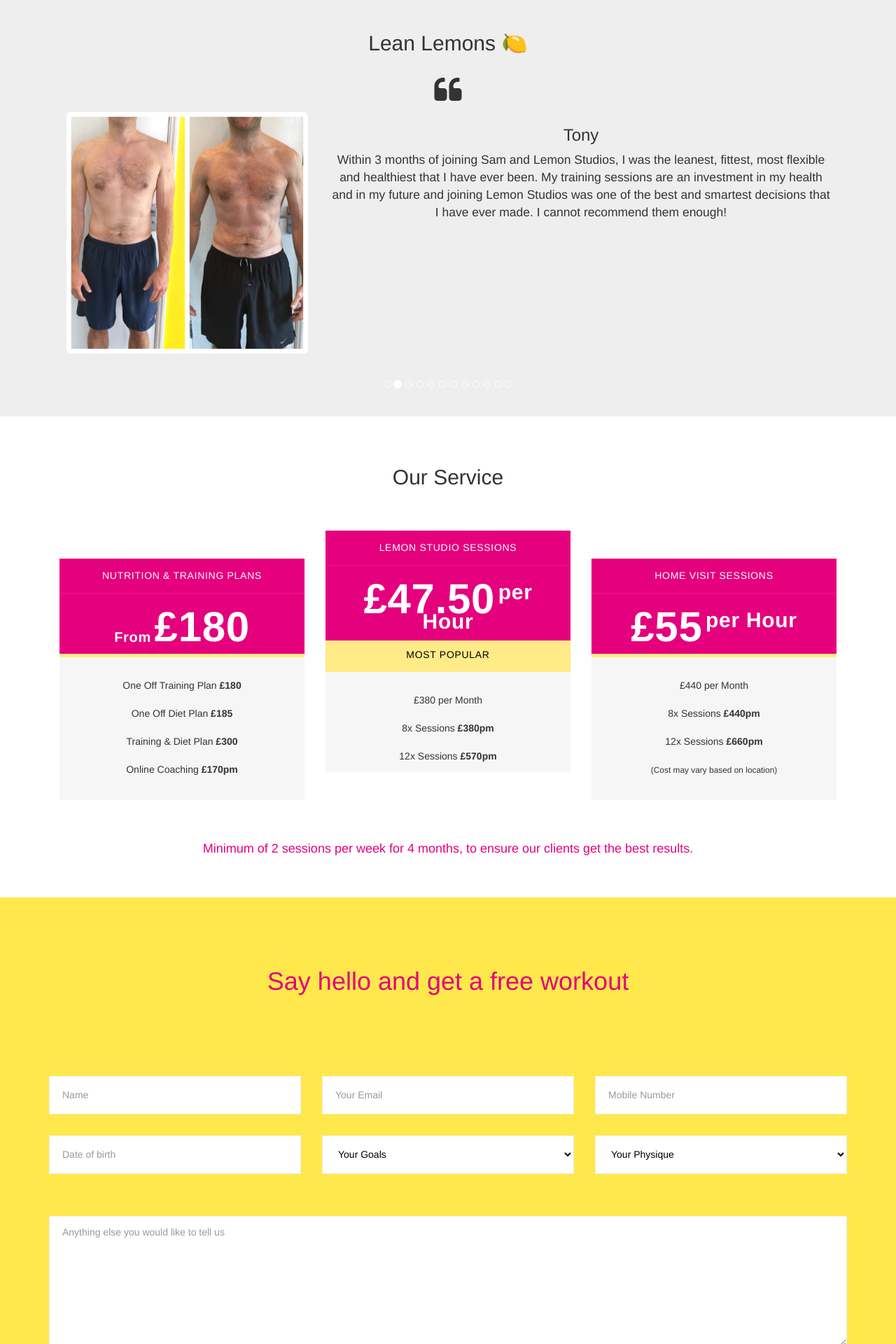
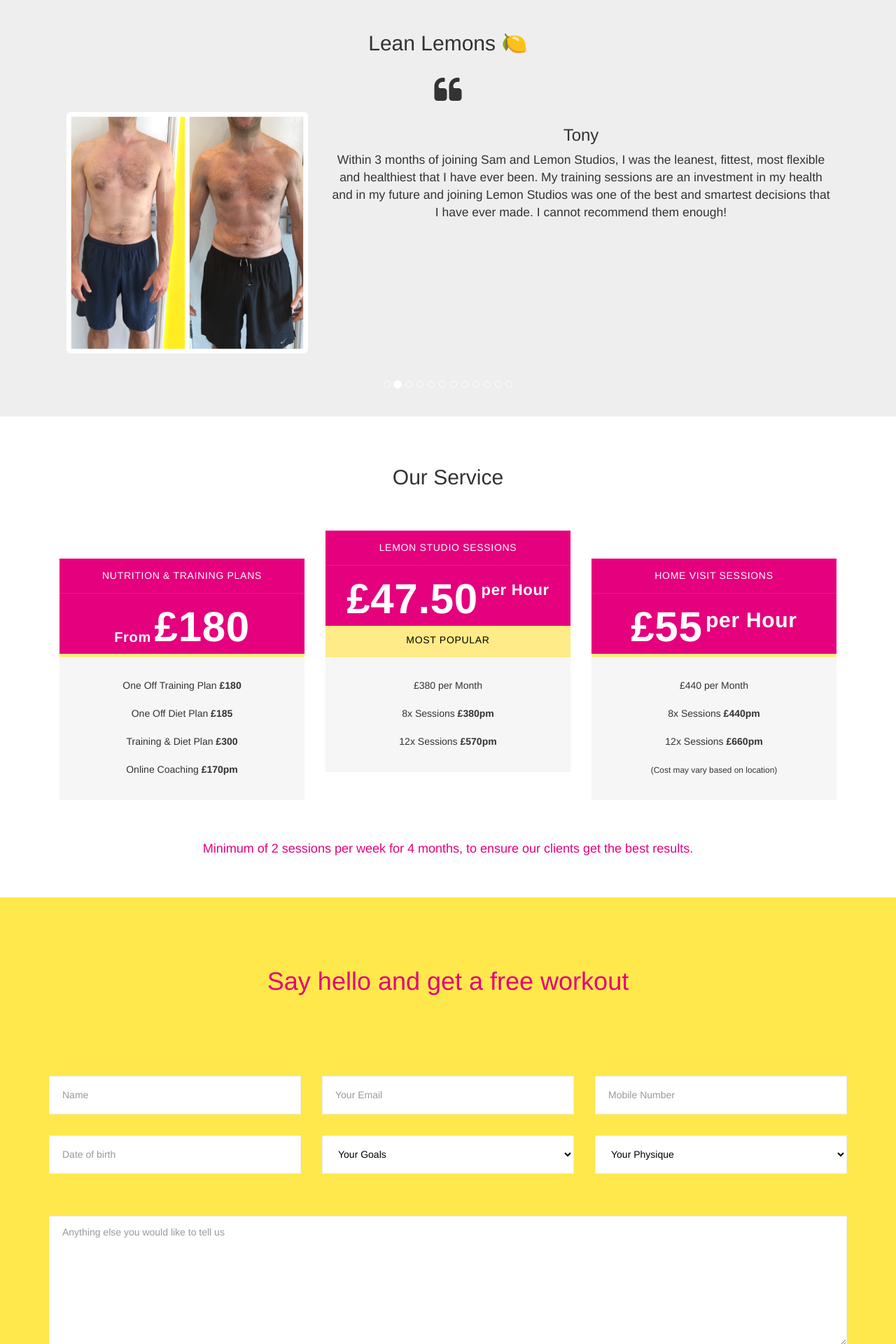
Before and after one commit to olliem/lemon-studios, a Jekyll site: the page built from index.html, in a window 1280 px wide. Shown: the part 1459-3379 px from the top of the page at 70% size. Built offline with Jekyll 4.4.1, drawn with Linux system fonts in a browser that asks for light colours; nearby versions of some CDN libraries; comment, search, counter and statistics services are not loaded.

Commit message:
Update index.html

```diff
--- a/index.html
+++ b/index.html
@@ -398,7 +398,7 @@
     					<div class="price">
     						<span class="price-currency"></span>
     						<span class="price-number">£47.50</span>
-    						<span class="price-decimal">per Hour</span>
+    						<span class="price-decimal" style="font-size: 22px;">per Hour</span>
     					</div>
     					<div class="price-description"></div>
     					<div class="price-featured">Most Popular</div>
```
